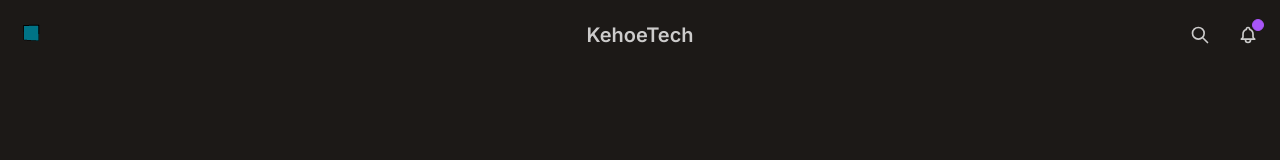
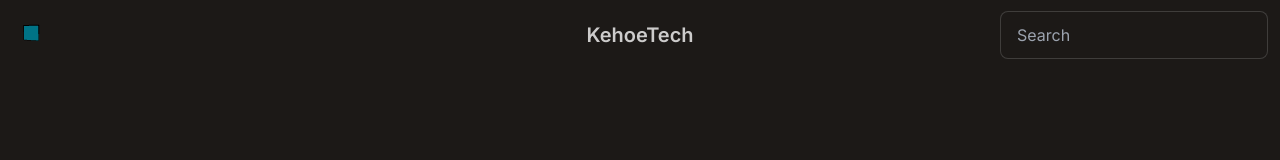
Before and after one commit to ekehoe32/portfolio, a Next.js app: page / in a window 1280 px wide. Shown: the top 160 px of the page. Built offline with nearby package versions, Linux system fonts and the light colour scheme.

Commit message:
ADJUSTED NAV

```diff
--- a/app/ui/navbar.tsx
+++ b/app/ui/navbar.tsx
@@ -28,41 +28,13 @@ export default function Navbar() {
         <a className="btn btn-ghost text-xl">KehoeTech</a>
       </div>
       <div className="navbar-end">
-        <button className="btn btn-ghost btn-circle">
-          <svg
-            xmlns="http://www.w3.org/2000/svg"
-            className="h-5 w-5"
-            fill="none"
-            viewBox="0 0 24 24"
-            stroke="currentColor"
-          >
-            <path
-              strokeLinecap="round"
-              strokeLinejoin="round"
-              strokeWidth="2"
-              d="M21 21l-6-6m2-5a7 7 0 11-14 0 7 7 0 0114 0z"
-            />
-          </svg>
-        </button>
-        <button className="btn btn-ghost btn-circle">
-          <div className="indicator">
-            <svg
-              xmlns="http://www.w3.org/2000/svg"
-              className="h-5 w-5"
-              fill="none"
-              viewBox="0 0 24 24"
-              stroke="currentColor"
-            >
-              <path
-                strokeLinecap="round"
-                strokeLinejoin="round"
-                strokeWidth="2"
-                d="M15 17h5l-1.405-1.405A2.032 2.032 0 0118 14.158V11a6.002 6.002 0 00-4-5.659V5a2 2 0 10-4 0v.341C7.67 6.165 6 8.388 6 11v3.159c0 .538-.214 1.055-.595 1.436L4 17h5m6 0v1a3 3 0 11-6 0v-1m6 0H9"
-              />
-            </svg>
-            <span className="badge badge-xs badge-primary indicator-item"></span>
-          </div>
-        </button>
+        <div className="form-control">
+          <input
+            type="text"
+            placeholder="Search"
+            className="input input-bordered w-36 md:w-auto mr-1"
+          />
+        </div>
       </div>
     </div>
   );
```
